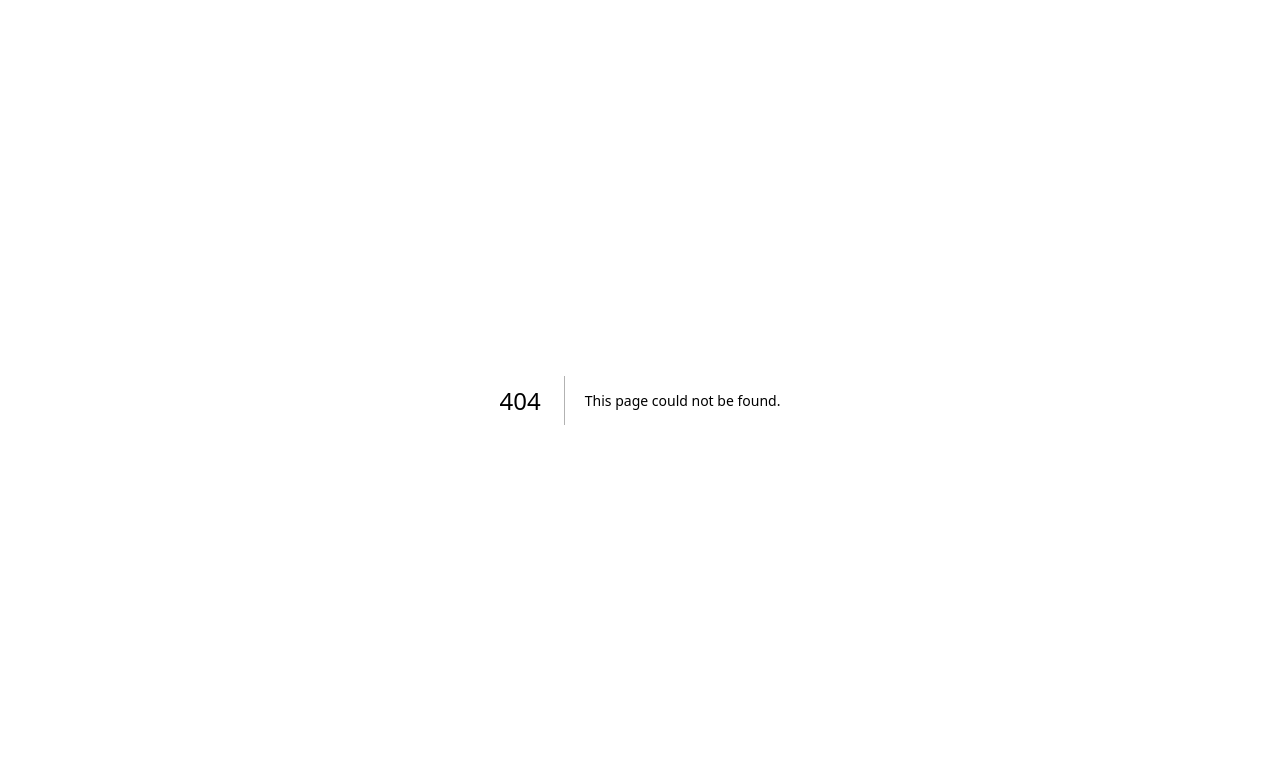
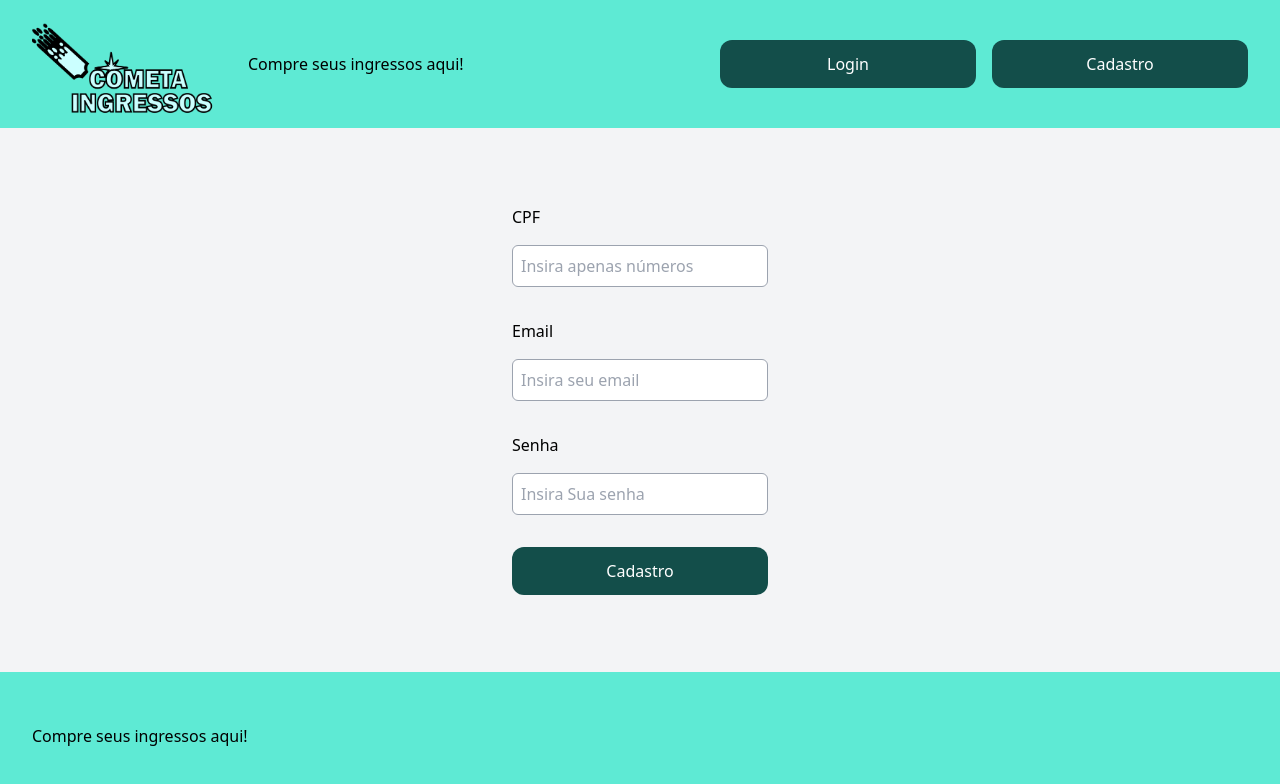
Before and after one commit to Yamazaki-Khaio/Cometa-Ingresso, a Next.js app in the folder ingressoscometa/: page /cadastro_evento in a window 1280 px wide. Before the commit this address had no page. Shown: the top 784 px of the page. Built offline with nearby package versions, Linux system fonts and the light colour scheme.

Commit message:
Cadastro de eventos pt 1

```diff
--- /dev/null
+++ b/ingressoscometa/src/components/Cadastro_Evento.tsx
@@ -0,0 +1,16 @@
+import Botao from "./Botao";
+/*import CampoCpf from "./CampoCpf";
+import CampoEmail from "./CampoEmail";
+import CampoSenha from "./CampoSenha";
+import RadioButton from "./RadioButton";*/
+
+export default function CadastroEvento() {
+    return(
+        <div className="flex flex-col justify-center items-center h-screen bg-gray-100">
+            <CampoNomeEvento/>
+            <CampoDesc/>
+            <CampoLocal/>
+            <Botao href="/cadastro" NomeBotao="Cadastro"/>
+        </div>
+    )
+}
--- /dev/null
+++ b/ingressoscometa/src/pages/cadastro_evento.tsx
@@ -0,0 +1,10 @@
+import Layout from "@/components/layout";
+import Cadastro from "@/components/Cadastro";
+
+export default function cadastro(){
+    return(
+        <div>
+            <Layout pagina={<Cadastro/>}/>
+        </div>
+    )
+}
```
